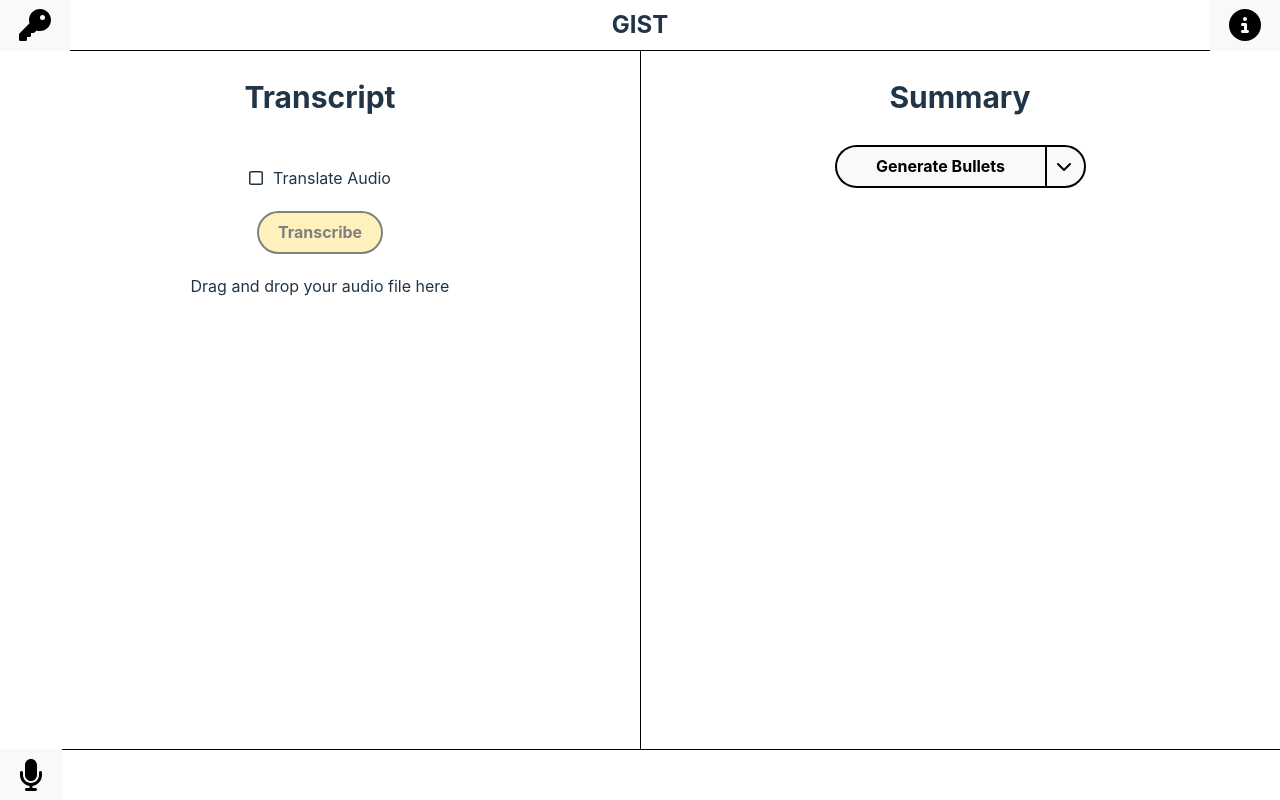
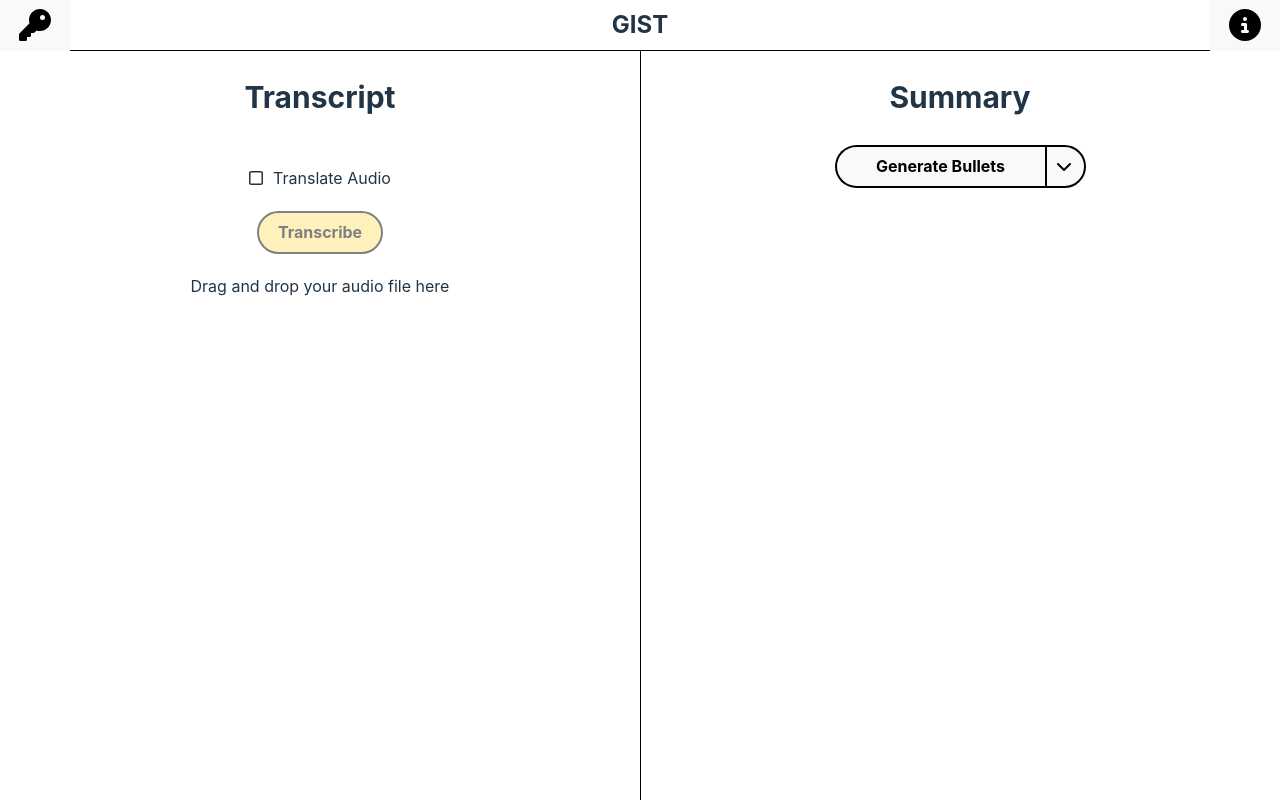
Before and after one commit to Carsonthemonkey/GIST, a React (Vite) app: page / in a window 1280 px wide. Built offline with nearby package versions, Linux system fonts and the light colour scheme.

Commit message:
Removes audio panel

```diff
--- a/src/App.tsx
+++ b/src/App.tsx
@@ -1,15 +1,17 @@
-import React, { useState, createContext } from 'react'
-import './styles/global.css'
-import './styles/App.css'
-import Toolbar from './components/Toolbar'
-import TranscriptPanel from './components/TranscriptPanel'
-import SummaryPanel from './components/SummaryPanel'
-import AudioPanel from './components/AudioPanel'
+import React, { useState, createContext } from "react";
+import "./styles/global.css";
+import "./styles/App.css";
+import Toolbar from "./components/Toolbar";
+import TranscriptPanel from "./components/TranscriptPanel";
+import SummaryPanel from "./components/SummaryPanel";
+import AudioPanel from "./components/AudioPanel";
 
-export const Context = createContext<[string, React.Dispatch<React.SetStateAction<string>>]>(['', () => {}]);
+export const Context = createContext<
+    [string, React.Dispatch<React.SetStateAction<string>>]
+>(["", () => {}]);
 
 function App() {
-  const [APIKey, setAPIKey] = useState('');
+    const [APIKey, setAPIKey] = useState("");
 
     //This will need to be changed later
     const [transcript, setTranscriptText] = useState(``);
@@ -23,14 +25,10 @@ function App() {
                     transcriptProp={transcript}
                     setTranscriptProp={setTranscriptText}
                 />
-        <SummaryPanel
-          APIKeyProp={APIKey}
-          transcriptProp={transcript}
-          />
-        <AudioPanel />
+                <SummaryPanel APIKeyProp={APIKey} transcriptProp={transcript} />
             </div>
         </Context.Provider>
-  )
+    );
 }
 
-export default App
+export default App;
--- a/src/styles/SummaryPanel.css
+++ b/src/styles/SummaryPanel.css
@@ -3,7 +3,7 @@
   top: 50px;
   right: 0;
   width: 50%;
-  bottom: 50px;
+  bottom: 0;
   overflow-y: scroll;
 }
 #summary-panel #notes-button {
--- a/src/styles/SummaryPanel.scss
+++ b/src/styles/SummaryPanel.scss
@@ -5,7 +5,7 @@
     top: vars.$toolbar-height;
     right: 0;
     width: 50%;
-    bottom: 50px;
+    bottom: 0;
     overflow-y: scroll;
 
     #notes-button {
--- a/src/styles/TranscriptPanel.css
+++ b/src/styles/TranscriptPanel.css
@@ -3,7 +3,7 @@
   top: 50px;
   left: 0;
   width: 50%;
-  bottom: 50px;
+  bottom: 0;
   border-right: 1px solid #000;
   overflow-y: scroll;
 }
--- a/src/styles/TranscriptPanel.scss
+++ b/src/styles/TranscriptPanel.scss
@@ -5,7 +5,7 @@
     top: vars.$toolbar-height;
     left: 0;
     width: 50%;
-    bottom: 50px;
+    bottom: 0;
     border-right: 1px solid #000;
     overflow-y: scroll;
 
```
Also changed, not shown: 2 other files (tests, documents, lock files or other folders). Lines whose indentation alone changed are shown as unchanged.
